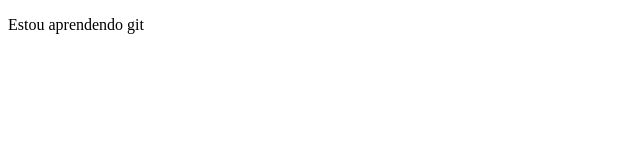
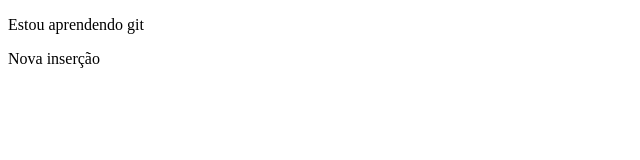
Before and after one commit to JoseMarcosNF/-Tutorial_git2, a plain HTML site: page index.html in a window 1280 px wide. Shown: the full height of the page, 0-640 px from the left. Drawn offline with Linux system fonts and the light colour scheme.

Commit message:
Nova inserção

```diff
--- a/index.html
+++ b/index.html
@@ -6,6 +6,7 @@
     <meta name="viewport" content="width=device-width, initial-scale=1.0">
     <title>Novo titulo</title>
     <p>Estou aprendendo git</p>
+    <p>Nova inserção</p>
 </head>
 <body>
 
```
